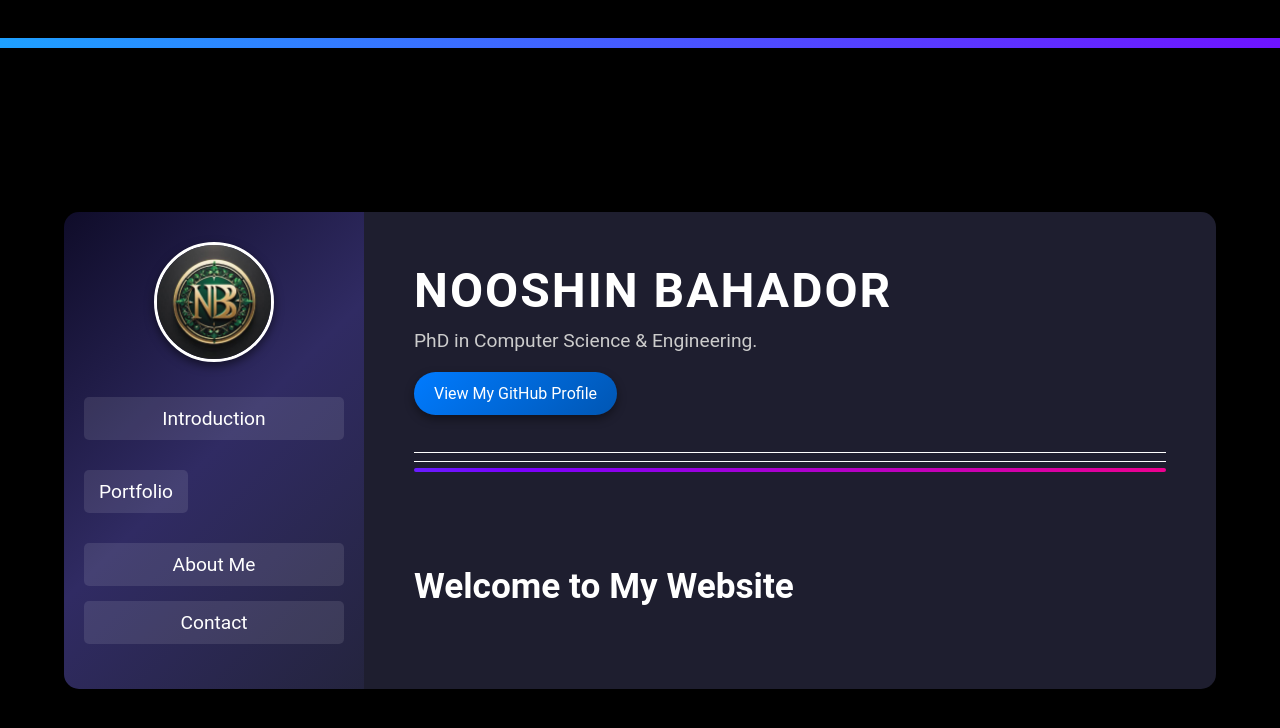
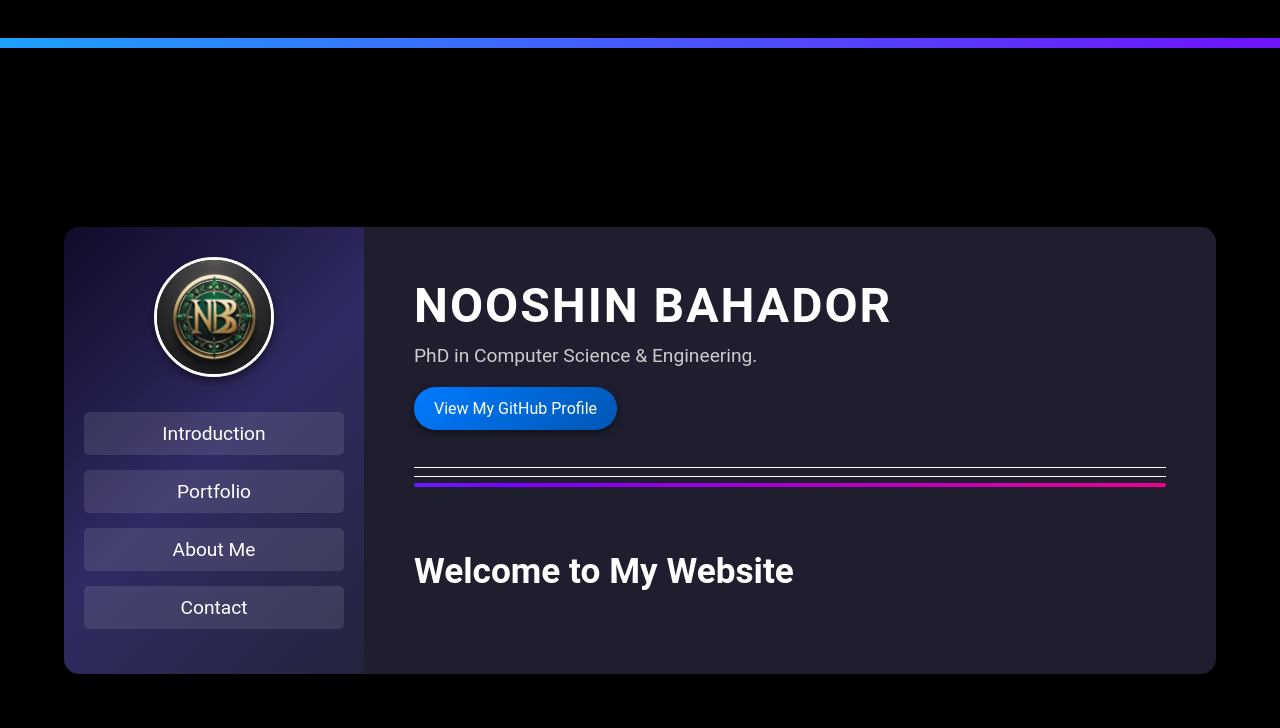
Before and after one commit to nbahador/nbahador.github.io, a Jekyll site: the page built from index.md, in a window 1280 px wide. Shown: the top 728 px of the page. Built offline with Jekyll 4.4.1, drawn with Linux system fonts in a browser that asks for light colours.

Commit message:
Update default.html

```diff
--- a/_layouts/default.html
+++ b/_layouts/default.html
@@ -68,6 +68,8 @@
       background: rgba(255, 255, 255, 0.1);
       border-radius: 5px;
       transition: all 0.3s ease-in-out;
+      width: 100%; /* Make all links take up the full width */
+      text-align: center; /* Center the text */
     }
 
     .sidebar a:hover {
@@ -78,14 +80,16 @@
     /* Dropdown container */
     .dropdown {
       position: relative;
-      display: inline-block;
+      display: block; /* Make dropdown behave like a regular link */
     }
 
     .dropdown-content {
       display: none;
       position: absolute;
+      top: 100%; /* Align the dropdown just below the Portfolio link */
+      left: 0;
       background-color: #333;
-      min-width: 200px;
+      min-width: 100%; /* Make dropdown as wide as the parent link */
       z-index: 1;
       border-radius: 5px;
       box-shadow: 0 8px 20px rgba(0, 0, 0, 0.7);
```
